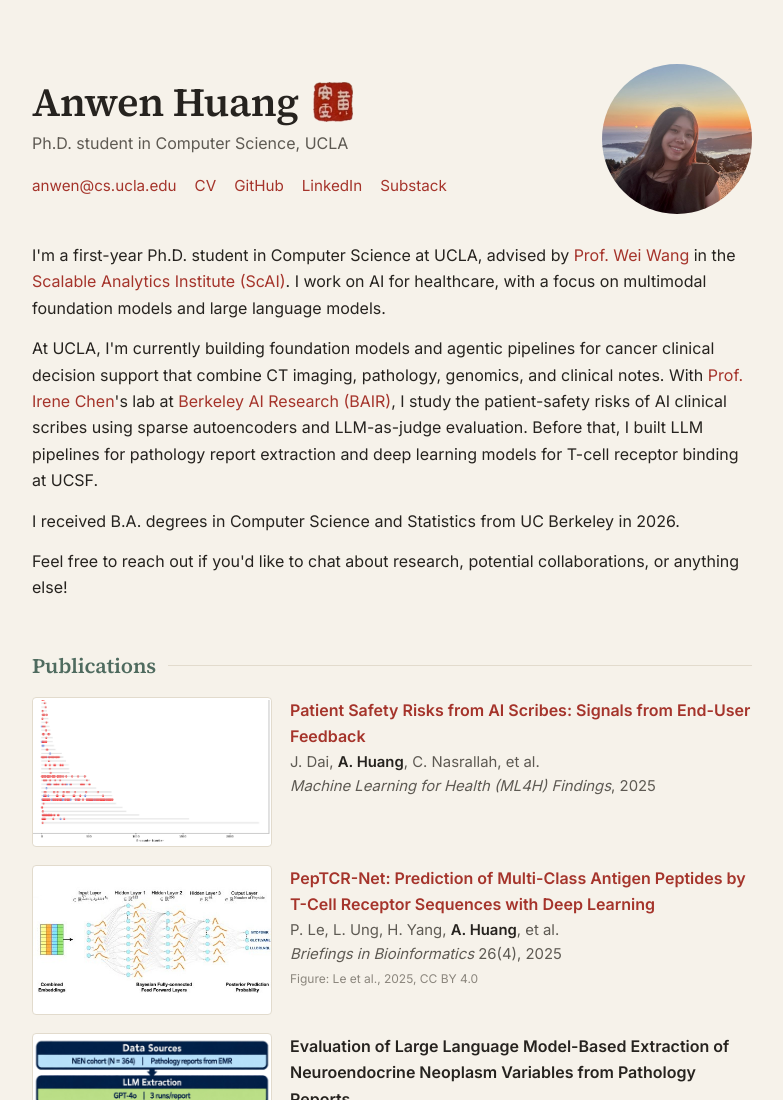
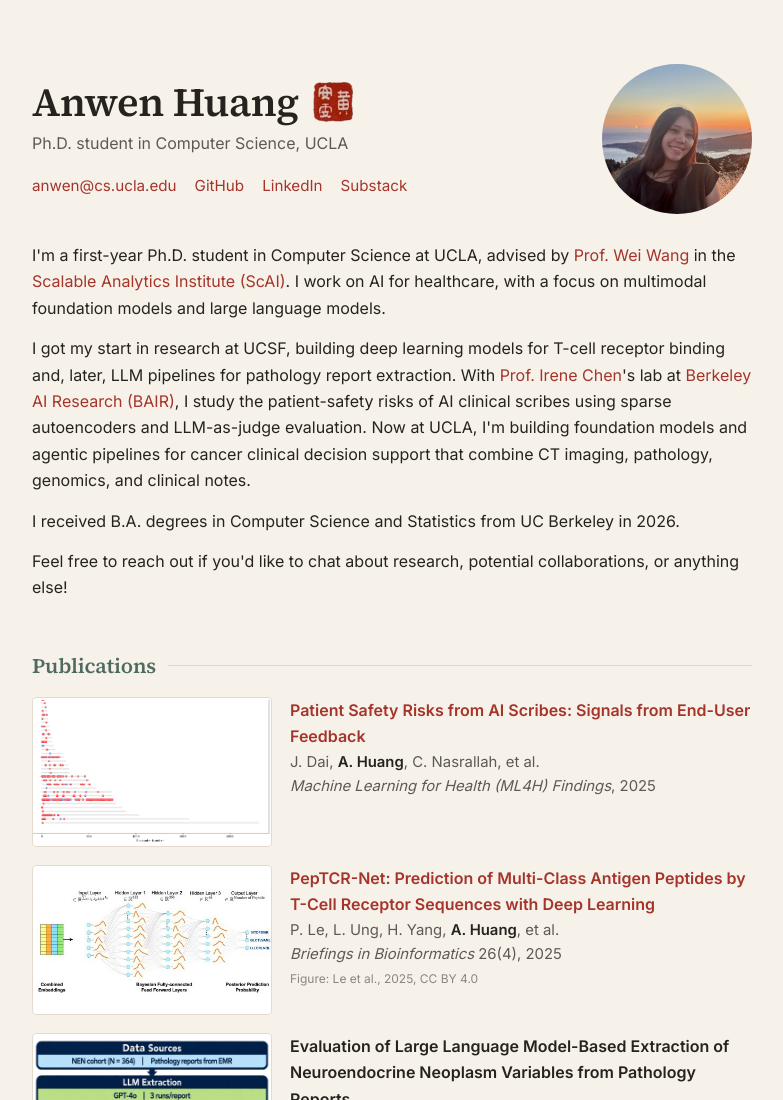
Before and after one commit to anwenhuang/anwenhuang.github.io, a plain HTML site: page index.html in a window 1280 px wide. Shown: the top 1100 px of the page, without its empty margins (248-1031 px from the left). Drawn offline with Linux system fonts and the light colour scheme.

Commit message:
Remove CV; reorder bio chronologically
Co-Authored-By: Claude Opus 5.5 <noreply@anthropic.com>

```diff
--- a/index.html
+++ b/index.html
@@ -73,7 +73,6 @@ h2::after { content: ""; flex: 1; height: 1px; background: var(--rule); }
     <p class="role">Ph.D. student in Computer Science, UCLA</p>
     <nav class="links">
   <a id="email" href="#">anwen [at] cs.ucla.edu</a>
-  <a href="Anwen_Huang_CV.pdf">CV</a>
   <a href="https://github.com/anwenhuang">GitHub</a>
   <a href="https://www.linkedin.com/in/anwenhuang">LinkedIn</a>
   <a href="https://anwenhuang.substack.com">Substack</a></nav>
@@ -82,7 +81,7 @@ h2::after { content: ""; flex: 1; height: 1px; background: var(--rule); }
 </header>
 <section class="bio">
   <p>I'm a first-year Ph.D. student in Computer Science at UCLA, advised by <a href="https://web.cs.ucla.edu/~weiwang/">Prof. Wei Wang</a> in the <a href="https://scai.cs.ucla.edu/">Scalable Analytics Institute (ScAI)</a>. I work on AI for healthcare, with a focus on multimodal foundation models and large language models.</p>
-  <p>At UCLA, I'm currently building foundation models and agentic pipelines for cancer clinical decision support that combine CT imaging, pathology, genomics, and clinical notes. With <a href="https://irenechen.net/">Prof. Irene Chen</a>'s lab at <a href="https://bair.berkeley.edu/">Berkeley AI Research (BAIR)</a>, I study the patient-safety risks of AI clinical scribes using sparse autoencoders and LLM-as-judge evaluation. Before that, I built LLM pipelines for pathology report extraction and deep learning models for T-cell receptor binding at UCSF.</p>
+  <p>I got my start in research at UCSF, building deep learning models for T-cell receptor binding and, later, LLM pipelines for pathology report extraction. With <a href="https://irenechen.net/">Prof. Irene Chen</a>'s lab at <a href="https://bair.berkeley.edu/">Berkeley AI Research (BAIR)</a>, I study the patient-safety risks of AI clinical scribes using sparse autoencoders and LLM-as-judge evaluation. Now at UCLA, I'm building foundation models and agentic pipelines for cancer clinical decision support that combine CT imaging, pathology, genomics, and clinical notes.</p>
   <p>I received B.A. degrees in Computer Science and Statistics from UC Berkeley in 2026.</p>
   <p>Feel free to reach out if you'd like to chat about research, potential collaborations, or anything else!</p></section>
 
```
Also changed, not shown: 1 other file.
